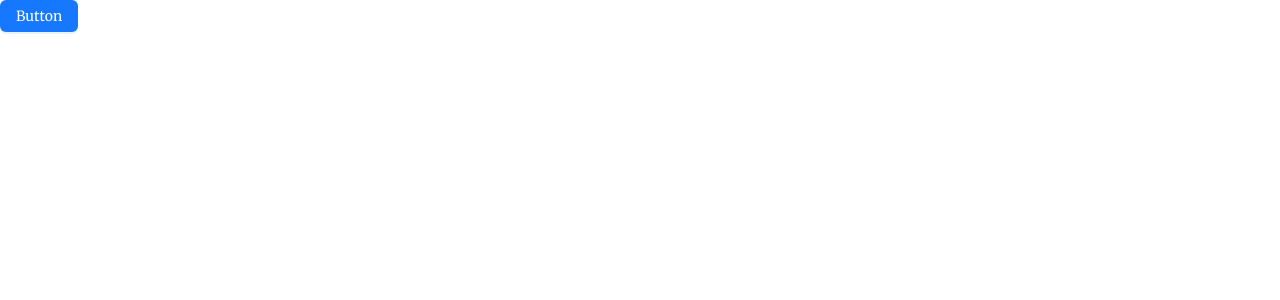
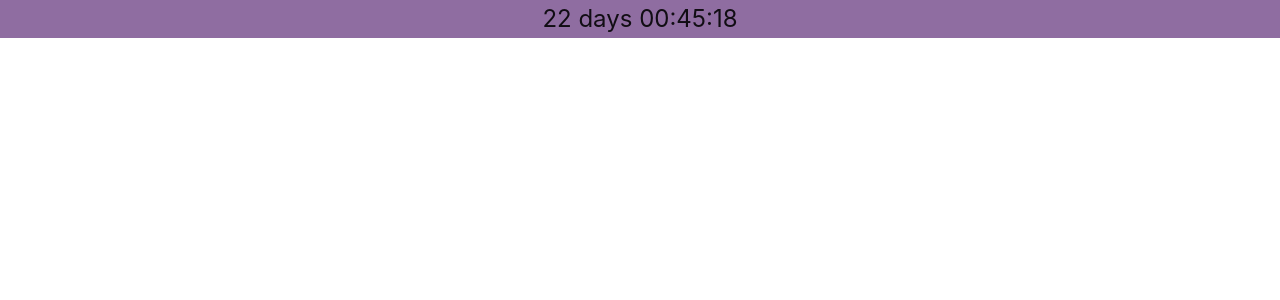
Before and after one commit to sonahakobyaan/Sona_20_bday, a Next.js app: page / in a window 1280 px wide. Shown: the top 300 px of the page. Built offline with nearby package versions, Linux system fonts and the light colour scheme.

Commit message:
countdown

```diff
--- /dev/null
+++ b/src/app/components/countdown.tsx
@@ -0,0 +1,34 @@
+"use client";
+
+import { Statistic } from "antd";
+import { useEffect, useState } from "react";
+
+const { Timer } = Statistic;
+
+export default function BirthdayCountdown() {
+  const [target, setTarget] = useState<number>(0);
+
+  useEffect(() => {
+    const now = new Date();
+    let birthday = new Date(now.getFullYear(), 8, 22);
+
+    if (now > birthday) {
+      birthday = new Date(now.getFullYear() + 1, 8, 22);
+    }
+
+    setTarget(birthday.getTime());
+  }, []);
+
+  return (
+    <div className="flex flex-col items-center justify-center font-serif bg-[var(--primary-purple)]">
+      {target > 0 && (
+        <Timer
+          type="countdown"
+          value={target}
+          format="D [days] HH:mm:ss"
+          className="text-2xl"
+        />
+      )}
+    </div>
+  );
+}
--- a/src/app/globals.css
+++ b/src/app/globals.css
@@ -3,12 +3,14 @@
 :root {
   --background: #ffffff;
   --foreground: #171717;
+  --primary-purple: #8f6da1;
 }
 
 @media (prefers-color-scheme: dark) {
   :root {
     --background: #0a0a0a;
     --foreground: #ededed;
+    --primary-purple: #8f6da1;
   }
 }
 
--- a/src/app/page.tsx
+++ b/src/app/page.tsx
@@ -1,7 +1,8 @@
 import { Button } from 'antd';
+import BirthdayCountdown from './components/countdown';
 
 export default function Home() {
   return (
-     <Button type="primary">Button</Button>
+     <BirthdayCountdown />
   );
 }
```
Also changed, not shown: 1 other file (tests, documents, lock files or other folders).
